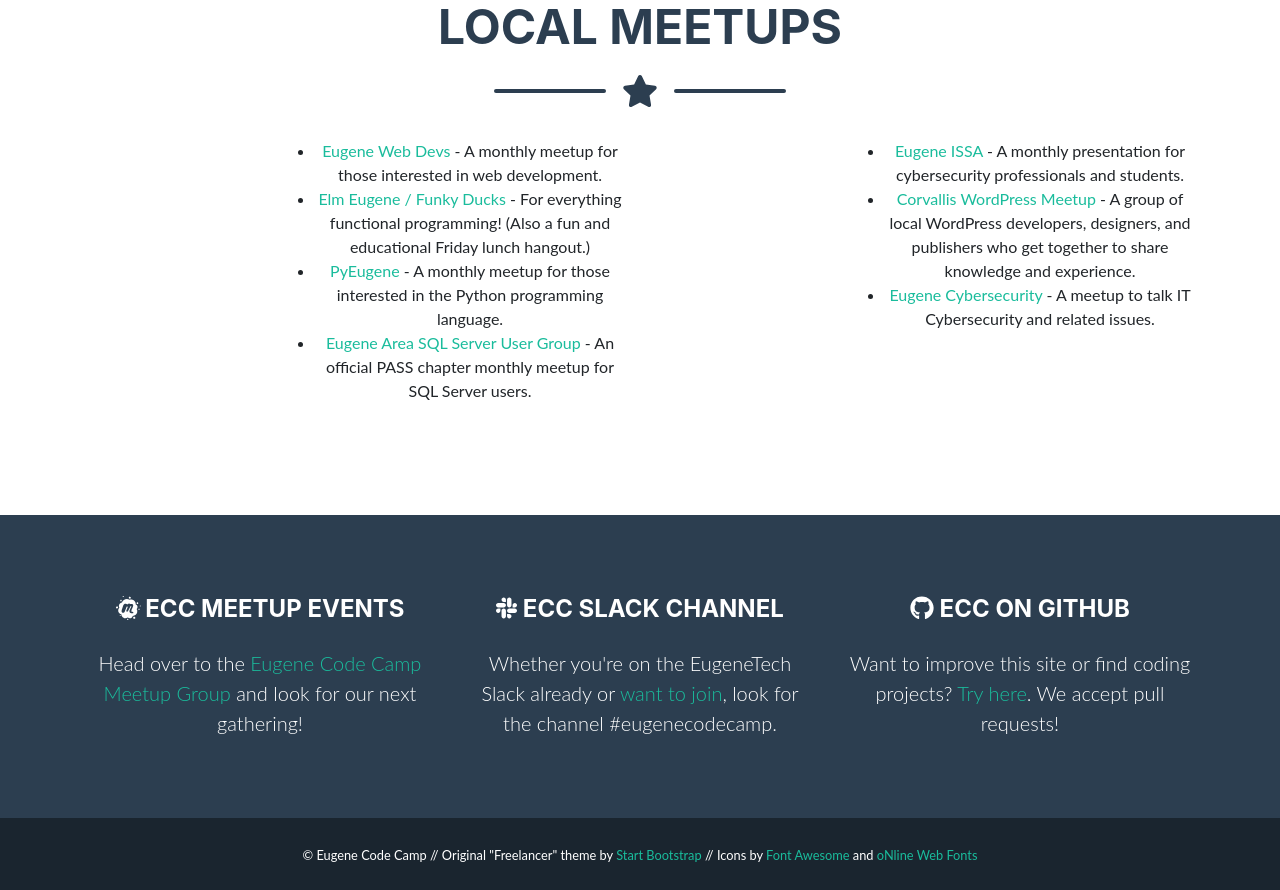
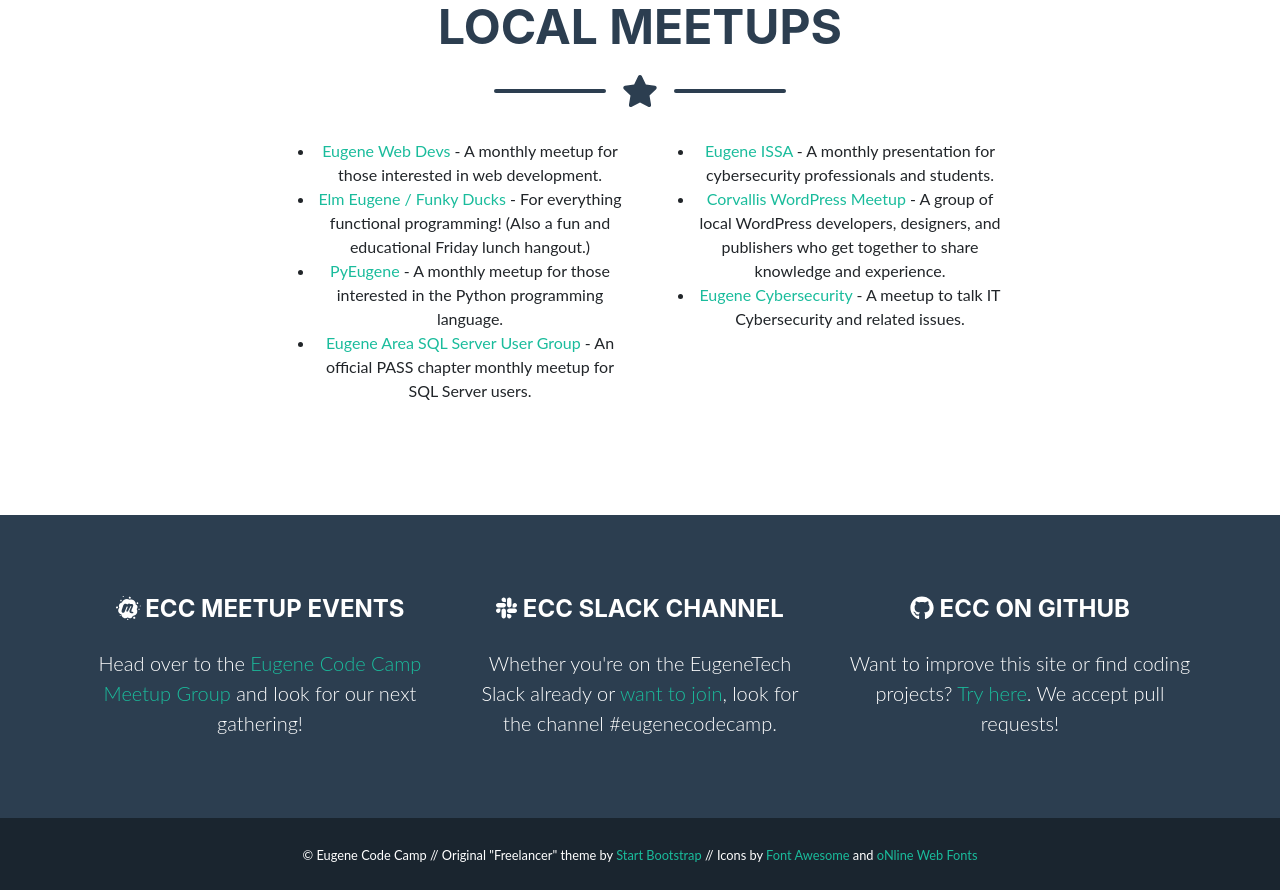
Before and after one commit to EugeneCodeCamp/EugeneCodeCamp.github.io, a Nuxt app: page / in a window 1280 px wide. Shown: the part 1920-2810 px from the top of the page. Built offline with nearby package versions, Linux system fonts and the light colour scheme.

Commit message:
fix column alignment

```diff
--- a/pages/index.vue
+++ b/pages/index.vue
@@ -177,7 +177,7 @@
               </li>
             </ul>
           </div>
-          <div class="col-lg-4 ml-auto">
+          <div class="col-lg-4 mr-auto">
             <ul>
               <li>
                 <a href="https://www.meetup.com/Technology-Association-of-Oregon-in-greater-Eugene/">Eugene ISSA</a> - A monthly presentation for cybersecurity professionals and students.
```
